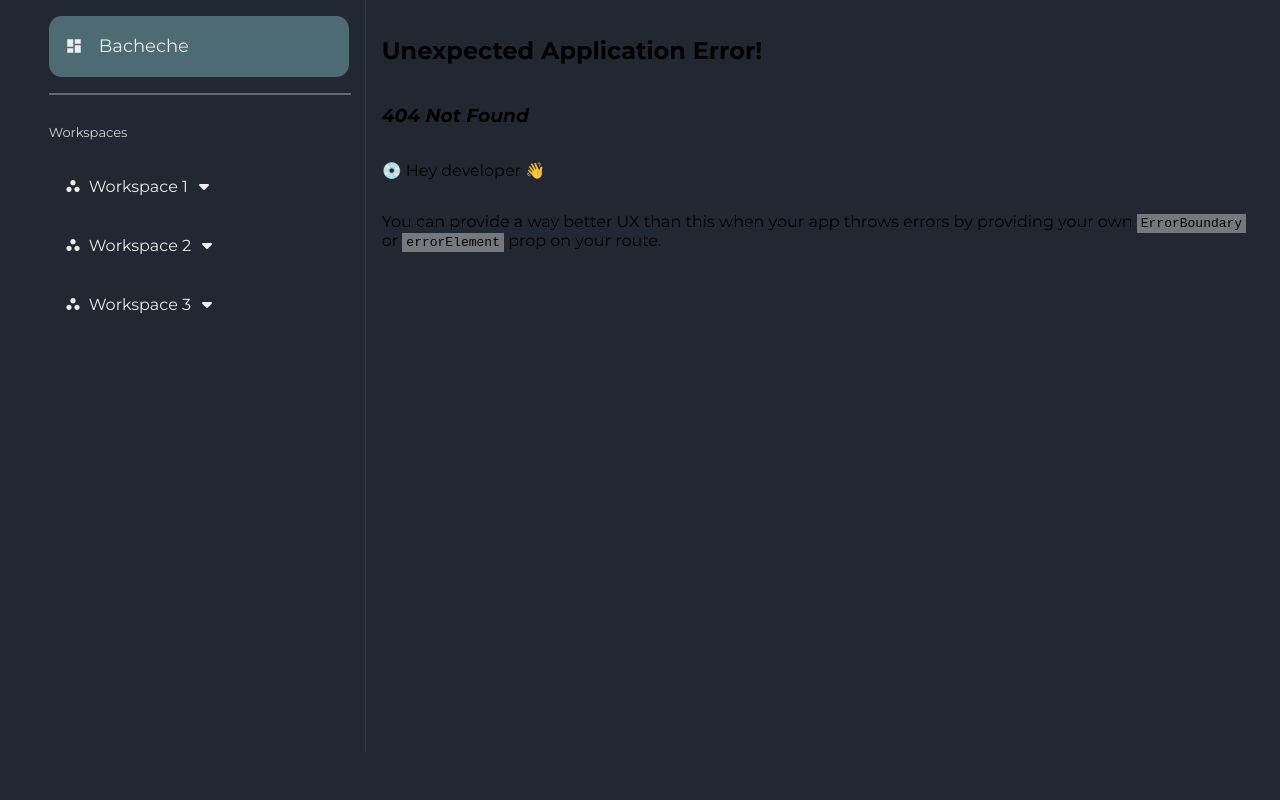
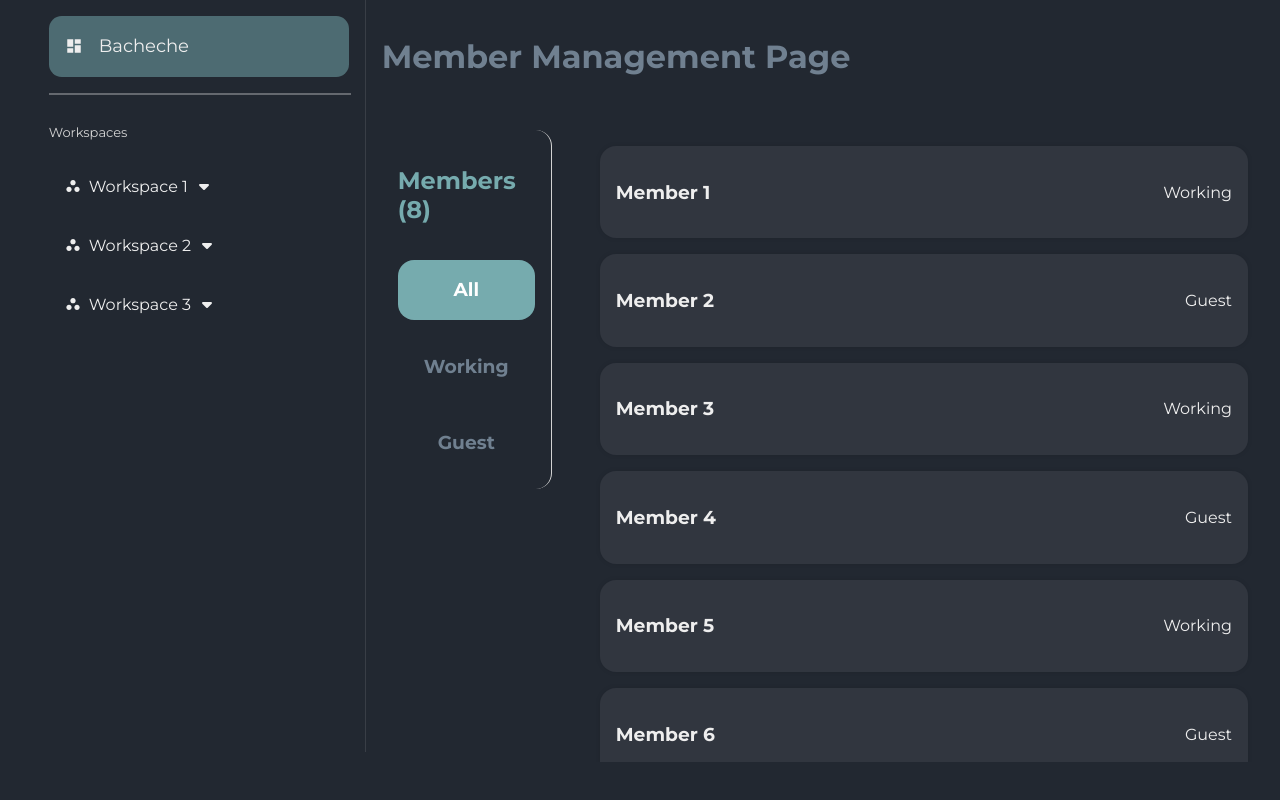
Before and after one commit to Brian-Zaniolo/collab-space, a React (Create React App) app: page /workspaces/1/members in a window 1280 px wide. Before the commit this address had no page. Built offline with nearby package versions, Linux system fonts and the light colour scheme.

Commit message:
implemented basic ui for member management

```diff
--- a/package.json
+++ b/package.json
@@ -49,6 +49,7 @@
     "@chromatic-com/storybook": "^1.3.3",
     "@eslint/eslintrc": "^3.0.2",
     "@eslint/js": "^9.1.1",
+    "@faker-js/faker": "^8.4.1",
     "@storybook/addon-essentials": "^8.0.8",
     "@storybook/addon-interactions": "^8.0.8",
     "@storybook/addon-links": "^8.0.8",
--- a/src/components/sidebar_button/SidebarButton.jsx
+++ b/src/components/sidebar_button/SidebarButton.jsx
@@ -1,20 +1,25 @@
-import { homeRouter } from '../../pages/home/Home';
 import './style/sidebarButton.css';
 import { v4 as uuidv4 } from 'uuid';
+import { homeRouter } from '../../pages/home/Home';
 
-const SidebarButton = ({ leadingIcon, trailingIcon, text, route, isFirst }) => {
+const SidebarButton = ({
+    leadingIcon,
+    trailingIcon,
+    text,
+    route,
+    isFirst,
+    groupName = 'sidebar',
+}) => {
     const id = uuidv4();
     return (
         <div>
             <input
                 type="radio"
                 id={id}
-                name="sidebar__button"
+                name={groupName}
                 className="sidebar__button__input"
+                onInput={() => homeRouter.navigate(route)}
                 key={id}
-                onInput={() => {
-                    homeRouter.navigate(route);
-                }}
                 defaultChecked={isFirst}
             />
             <label htmlFor={id} className="sidebar__button">
--- a/src/components/sidebar_spaces_button/SidebarSpacesButton.jsx
+++ b/src/components/sidebar_spaces_button/SidebarSpacesButton.jsx
@@ -42,7 +42,7 @@ const SidebarSpacesButton = ({ item }) => {
                             trailingIcon={
                                 <AiOutlineArrowRight className="trailing__icon" />
                             }
-                            route={`/members/${item.id}`}
+                            route={`/workspaces/${item.id}/members`}
                         />
                         <SidebarButton
                             text="Impostazioni"
--- a/src/pages/home/Home.jsx
+++ b/src/pages/home/Home.jsx
@@ -4,6 +4,8 @@ import './style/home.css';
 import { MdDashboard } from 'react-icons/md';
 import BoardsHome from '../bacheche_home/BoardsHome';
 import WorkspaceBoards from '../workspace_boards/WorkspaceBoards';
+import MemberManagementPage from '../member_management_page/MemberManagementPage';
+import React from 'react';
 
 const sidebarStructure = {
     header: [
@@ -15,16 +17,19 @@ const sidebarStructure = {
     ],
     spaces: [
         {
+            id: 1,
             title: 'Workspace 1',
             icon: <MdDashboard />,
             route: `/workspaces/1`,
         },
         {
+            id: 2,
             title: 'Workspace 2',
             icon: <MdDashboard />,
             route: '/2',
         },
         {
+            id: 3,
             title: 'Workspace 3',
             icon: <MdDashboard />,
             route: '/3',
@@ -54,8 +59,8 @@ export const homeRouter = createBrowserRouter([
         element: <WorkspaceBoards />,
     },
     {
-        path: '/2',
-        element: <h1>home3</h1>,
+        path: '/workspaces/:id/members',
+        element: <MemberManagementPage />,
     },
     {
         path: '/3',
--- /dev/null
+++ b/src/pages/member_management_page/MemberManagementPage.jsx
@@ -0,0 +1,134 @@
+import './style/memberManagementPage.css';
+import { useState } from 'react';
+
+const MemberManagementPage = () => {
+    const [members, setMembers] = useState(demo.members);
+    return (
+        <div className="memberManagementPage__container">
+            <h1>Member Management Page</h1>
+            <div className="memberManagementPage__content">
+                <div className="memberManagementPage__content__sideMenu">
+                    <h2>Members ({members.length})</h2>
+                    <div>
+                        <input
+                            id="all"
+                            type="radio"
+                            className="memberManagementPage__content__sideMenu__button__input"
+                            name="role"
+                            onClick={() => setMembers(demo.members)}
+                            defaultChecked={true}
+                        />
+                        <label
+                            htmlFor="all"
+                            className="memberManagementPage__content__sideMenu__button"
+                        >
+                            <h3>All</h3>
+                        </label>
+                    </div>
+
+                    <div>
+                        <input
+                            id="working"
+                            type="radio"
+                            name="role"
+                            className="memberManagementPage__content__sideMenu__button__input"
+                            onClick={() =>
+                                setMembers(
+                                    demo.members.filter(
+                                        (member) => member.role === 'Working'
+                                    )
+                                )
+                            }
+                        />
+                        <label
+                            htmlFor="working"
+                            className="memberManagementPage__content__sideMenu__button"
+                        >
+                            <h3>Working</h3>
+                        </label>
+                    </div>
+                    <div>
+                        <input
+                            id="guest"
+                            type="radio"
+                            name="role"
+                            className="memberManagementPage__content__sideMenu__button__input"
+                            onClick={() =>
+                                setMembers(
+                                    demo.members.filter(
+                                        (member) => member.role === 'Guest'
+                                    )
+                                )
+                            }
+                        />
+                        <label
+                            htmlFor="guest"
+                            className="memberManagementPage__content__sideMenu__button"
+                        >
+                            <h3>Guest</h3>
+                        </label>
+                    </div>
+                </div>
+                <div className="memberManagementPage__content__main">
+                    {members.length !== 0 ? (
+                        members.map((member) => (
+                            <div className="memberManagementPage__content__main__member">
+                                <h3>{member.name}</h3>
+                                <p>{member.role}</p>
+                            </div>
+                        ))
+                    ) : (
+                        <h3>No member yet</h3>
+                    )}
+                </div>
+            </div>
+        </div>
+    );
+};
+
+export default MemberManagementPage;
+
+const demo = {
+    members: [
+        {
+            id: 1,
+            name: 'Member 1',
+            role: 'Working',
+        },
+        {
+            id: 2,
+            name: 'Member 2',
+            role: 'Guest',
+        },
+        {
+            id: 3,
+            name: 'Member 3',
+            role: 'Working',
+        },
+        {
+            id: 4,
+            name: 'Member 4',
+            role: 'Guest',
+        },
+        {
+            id: 5,
+            name: 'Member 5',
+            role: 'Working',
+        },
+        {
+            id: 6,
+            name: 'Member 6',
+            role: 'Guest',
+        },
+        {
+            id: 7,
+            name: 'Member 7',
+            role: 'Working',
+        },
+        {
+            id: 8,
+            name: 'Member 8',
+            role: 'Guest',
+        },
+    ],
+};
--- /dev/null
+++ b/src/pages/member_management_page/style/memberManagementPage.css
@@ -0,0 +1,81 @@
+.memberManagementPage__container {
+    display: flex;
+    flex-direction: column;
+
+    h1 {
+        color: slategray;
+    }
+
+    h2 {
+        color: var(--primary)
+    }
+
+    .memberManagementPage__content {
+        display: grid;
+        grid-template-columns: .25fr 1fr;
+        grid-template-areas: 'sideMenu mainContent';
+        margin: 2rem 0 0 0;
+        gap: 0 2rem;
+
+        .memberManagementPage__content__sideMenu {
+            grid-area: sideMenu;
+            display: flex;
+            flex-direction: column;
+            height: fit-content;
+            padding: 1rem;
+            gap: 1rem;
+            border-right: 1px solid #d3d3d3;
+            border-radius: 1rem;
+            color: var(--whiteAccent);
+
+            .memberManagementPage__content__sideMenu__button {
+                display: flex;
+                justify-content: center;
+                align-items: center;
+                border-radius: 1rem;
+                border: none;
+                background-color: transparent;
+                gap: 1rem;
+                cursor: pointer;
+                color: slategray;
+
+                &:hover {
+                    background-color: var(--fadedPrimary);
+                    color: white;
+                }
+            }
+
+            .memberManagementPage__content__sideMenu__button__input {
+                display: none;
+            }
+
+            .memberManagementPage__content__sideMenu__button__input:checked ~ label {
+                background-color: var(--primary);
+                color: white;
+            }
+        }
+
+        .memberManagementPage__content__main {
+            grid-area: mainContent;
+            display: flex;
+            flex-direction: column;
+            gap: 1rem;
+            padding: 1rem;
+            border-radius: 1rem;
+            overflow-y: scroll;
+            height: clamp(50vh, 75vh, 75vh);
+            color: var(--whiteAccent);
+
+            .memberManagementPage__content__main__member {
+                display: flex;
+                justify-content: space-between;
+                align-items: center;
+                padding: 1rem;
+                border-radius: 1rem;
+                background-color: var(--onBackground);
+                box-shadow: 0 0 5px rgba(0, 0, 0, 0.1);
+                gap: 1rem;
+            }
+        }
+    }
+}
```
Also changed, not shown: src/components/link_button/LinkButton.jsx (added, +27 -0 lines), src/components/link_button/style/linkButton.css (added, +19 -0 lines), 1 other file (tests, documents, lock files or other folders).
